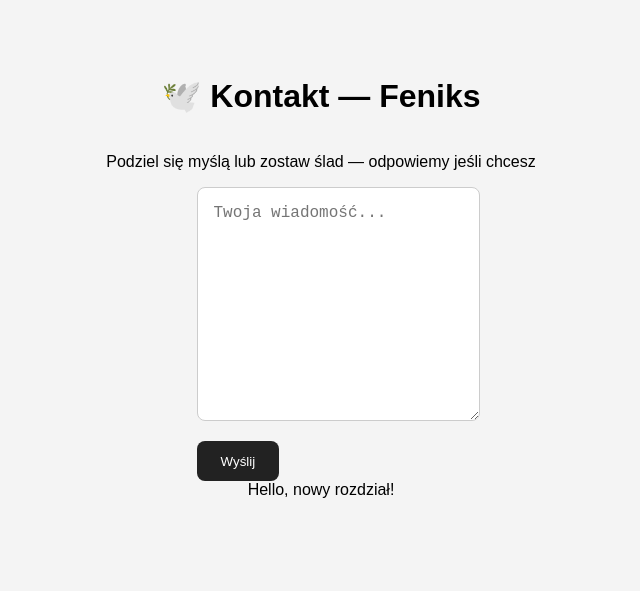
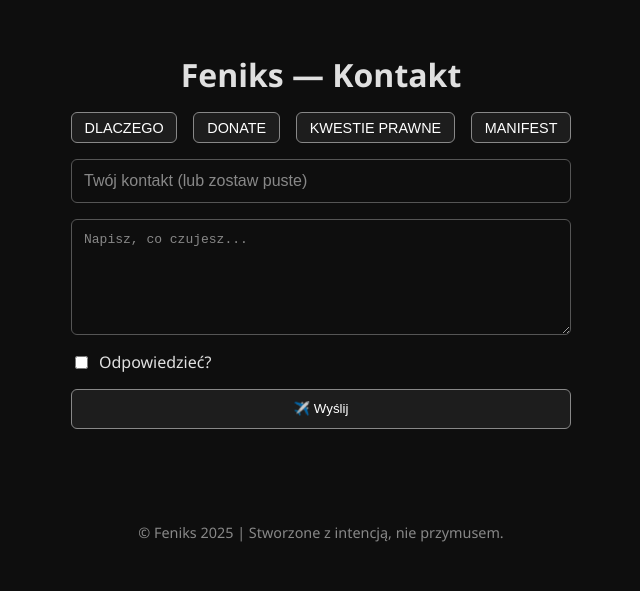
Before and after one commit to WinoGrono11/nowy-rozdzial, a plain HTML site: page index.html in a window 1280 px wide. Shown: the whole page, without its empty margins (319-959 px from the left). Drawn offline with nearby package versions, Linux system fonts and the light colour scheme.

Commit message:
gotowa wersja strony Feniks

```diff
--- a/index.html
+++ b/index.html
@@ -4,69 +4,49 @@
   <meta charset="UTF-8" />
   <meta name="viewport" content="width=device-width, initial-scale=1.0"/>
   <title>Feniks — Kontakt</title>
-  <style>
-    body {
-      font-family: sans-serif;
-      background: #f4f4f4;
-      display: flex;
-      flex-direction: column;
-      align-items: center;
-      padding: 3rem;
-    }
-    textarea {
-      width: 100%;
-      max-width: 600px;
-      height: 200px;
-      margin-bottom: 1rem;
-      padding: 1rem;
-      font-size: 1rem;
-      border-radius: 8px;
-      border: 1px solid #ccc;
-      resize: vertical;
-    }
-    button {
-      background-color: #222;
-      color: #fff;
-      border: none;
-      padding: 0.8rem 1.5rem;
-      border-radius: 8px;
-      cursor: pointer;
-    }
-    button:hover {
-      background-color: #444;
-    }
-  </style>
+  <link rel="stylesheet" href="style.css" />
 </head>
 <body>
-  <h1>🕊️ Kontakt — Feniks</h1>
-  <p>Podziel się myślą lub zostaw ślad — odpowiemy jeśli chcesz</p>
+  <h1>Feniks — Kontakt</h1>
 
-  <form id="contact-form">
-    <textarea name="message" placeholder="Twoja wiadomość..." required></textarea>
-    <br />
-    <button type="submit">Wyślij</button>
+  <div class="links">
+    <button onclick="toggleSection('dlaczego')">DLACZEGO</button>
+    <button onclick="toggleSection('donate')">DONATE</button>
+    <button onclick="toggleSection('prawne')">KWESTIE PRAWNE</button>
+    <button onclick="toggleSection('manifest')">MANIFEST</button>
+  </div>
+
+  <div id="dlaczego" class="hidden-section">
+    <p>To miejsce istnieje po to, by łączyć. Jeśli czujesz, że chcesz coś przekazać — zrób to. Odpowiem tylko, jeśli dasz znak, że tego oczekujesz. Tu nie ma przymusu. Jesteś wolny_a.</p>
+  </div>
+
+  <div id="donate" class="hidden-section">
+    <p>Chcesz pomóc mi zbudować coś dobrego?</p>
+    <div class="donate-box">
+      <p><strong>BTC:</strong> bc1q3zmv3s64x5dud7p6cfmljq5fsevy4xd3x9kavt</p>
+    </div>
+  </div>
+
+  <div id="prawne" class="hidden-section">
+    <p>Wiadomości trafiają anonimowo. IP nie jest zbierane. Email opcjonalny. Wszystko dobrowolne. Jesteś tu z własnej woli i to wystarczy.</p>
+  </div>
+
+  <div id="manifest" class="hidden-section">
+    <p>Feniks to więcej niż projekt. To znak, że można zacząć od nowa. Czysto. Głęboko. Prawdziwie. Jeśli tu jesteś, być może wiesz, o co chodzi. Jeśli nie — być może właśnie zaczynasz.</p>
+  </div>
+
+  <form id="kontaktForm">
+    <input type="text" name="kontakt" placeholder="Twój kontakt (lub zostaw puste)" />
+    <textarea name="tresc" rows="6" placeholder="Napisz, co czujesz..."></textarea>
+    <label><input type="checkbox" name="flaga" value="TAK" /> Odpowiedzieć?</label>
+    <button type="submit">✈️ Wyślij</button>
   </form>
 
-  <script src="https://cdn.jsdelivr.net/npm/emailjs-com@3/dist/email.min.js"></script>
-  <script>
-    (function() {
-      emailjs.init("wCFHI6wYiQQY9IQVM"); // Twój Public Key
-    })();
+  <div class="footer">
+    <p>© Feniks 2025 | Stworzone z intencją, nie przymusem.</p>
+  </div>
 
-    document.getElementById('contact-form').addEventListener('submit', function(e) {
-      e.preventDefault();
-
-      emailjs.send("service_izikrkg", "template_9spsxvi", {
-        message: this.message.value
-      }).then(() => {
-        alert("Wiadomość wysłana. Dziękujemy!");
-        this.reset();
-      }, (err) => {
-        console.error('Błąd:', err);
-        alert("Wystąpił błąd. Spróbuj ponownie.");
-      });
-    });
-  </script>
+  <script src="https://cdn.emailjs.com/dist/email.min.js"></script>
+  <script src="script.js"></script>
 </body>
 </html>
-Hello, nowy rozdział!
--- a/script.js
+++ b/script.js
@@ -0,0 +1,23 @@
+const SERVICE_ID = "service_7i7a57a";
+const TEMPLATE_ID = "template_4hzai1e";
+const PUBLIC_KEY = "kW81JbNmkszcc6Rj1";
+
+function toggleSection(id) {
+  const el = document.getElementById(id);
+  el.style.display = el.style.display === 'block' ? 'none' : 'block';
+}
+
+document.getElementById('kontaktForm').addEventListener('submit', function(e) {
+  e.preventDefault();
+  emailjs.sendForm(SERVICE_ID, TEMPLATE_ID, this)
+    .then(() => {
+      alert("Wysłane. Dzięki za zaufanie.");
+      this.reset();
+    }, (error) => {
+      alert("Błąd wysyłki: " + error.text);
+    });
+});
+
+(function() {
+  emailjs.init(PUBLIC_KEY);
+})();
--- a/style.css
+++ b/style.css
@@ -1,35 +1,92 @@
 body {
-  font-family: sans-serif;
-  background-color: #f0f0f0;
-  color: #222;
+  background-color: #0e0e0e;
+  color: #e0e0e0;
+  font-family: 'Segoe UI', sans-serif;
+  display: flex;
+  flex-direction: column;
+  align-items: center;
+  margin: 0;
   padding: 2rem;
-  margin: 0;
 }
 
-.container {
-  max-width: 600px;
-  margin: auto;
-  background: white;
-  padding: 2rem;
-  border-radius: 12px;
-  box-shadow: 0 0 15px rgba(0,0,0,0.1);
+h1 {
+  font-size: 2em;
+  margin-bottom: 1rem;
 }
 
-input, button {
-  display: block;
+form {
+  display: flex;
+  flex-direction: column;
   width: 100%;
-  margin: 1rem 0;
-  padding: 1rem;
-  border: 1px solid #ccc;
-  border-radius: 8px;
+  max-width: 500px;
+  gap: 1rem;
+  margin-bottom: 2rem;
+}
+
+input, textarea {
+  background: transparent;
+  border: 1px solid #555;
+  color: #fff;
+  padding: 0.75rem;
+  border-radius: 6px;
+  font-size: 1em;
+}
+
+input::placeholder,
+textarea::placeholder {
+  color: #888;
+}
+
+label {
+  display: flex;
+  align-items: center;
+  gap: 0.5rem;
 }
 
 button {
-  background-color: black;
-  color: white;
+  background: #ffffff10;
+  border: 1px solid #888;
+  padding: 0.7rem;
+  border-radius: 6px;
+  color: #fff;
   cursor: pointer;
+  transition: all 0.2s ease-in-out;
 }
 
 button:hover {
-  background-color: #444;
+  background: #ffffff30;
 }
+
+.hidden-section {
+  display: none;
+  margin-top: 1rem;
+  font-size: 0.95em;
+  color: #aaa;
+}
+
+.footer {
+  text-align: center;
+  font-size: 0.9em;
+  margin-top: 3rem;
+  color: #888;
+}
+
+.links {
+  margin-bottom: 1rem;
+  display: flex;
+  gap: 1rem;
+}
+
+.links button {
+  font-size: 0.9em;
+  padding: 0.4rem 0.8rem;
+}
+
+.donate-box {
+  font-size: 0.85em;
+  margin-top: 1rem;
+  background: #1a1a1a;
+  padding: 0.5rem;
+  border: 1px solid #444;
+  border-radius: 6px;
+}
```
Also changed, not shown: 1 other file.
